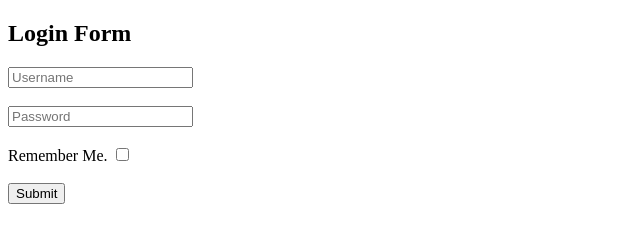
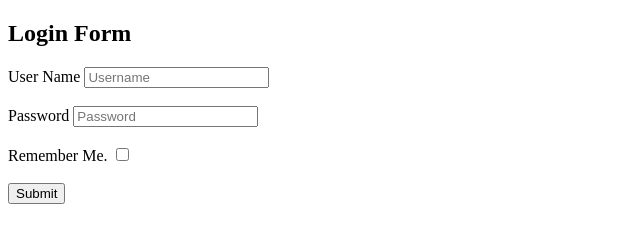
Before and after one commit to acciojob/remember-me-login-form-NehaNayak123, a website: page main.html in a window 1280 px wide. Shown: the whole page, without its empty margins (0-640 px from the left). Drawn offline with Linux system fonts and the light colour scheme.

Commit message:
created a submission

```diff
--- a/main.html
+++ b/main.html
@@ -12,9 +12,11 @@
     <section>
 		<h1>Login Form</h1>
 		<form>
+			<label for="username">User Name</label>
 			<input id="username" type="text" placeholder="Username"/>
 			<br>
 			<br>
+			<label for="password">Password</label>
 			<input id="password" type="password" placeholder="Password"/>
 			<br>
 			<br>
```
